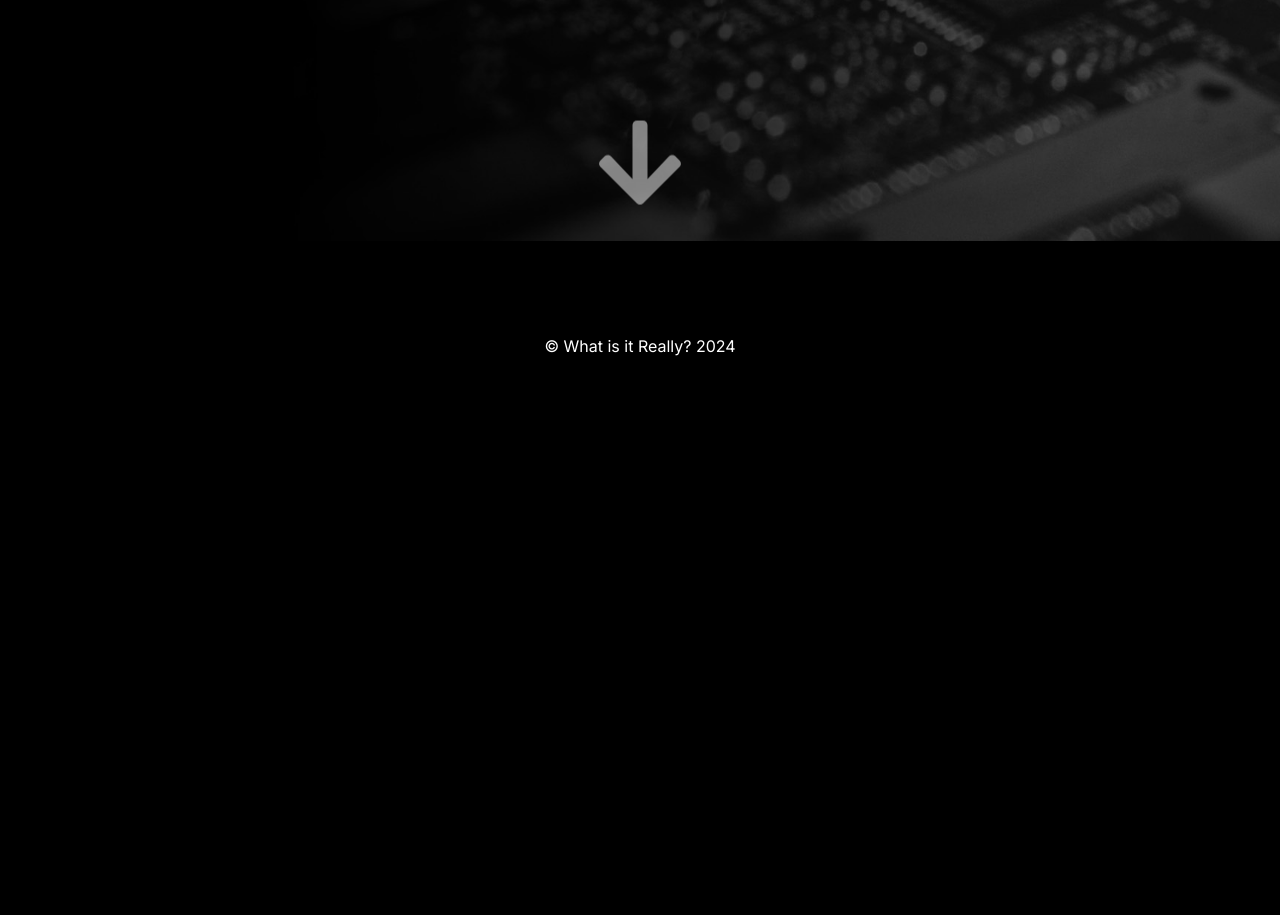
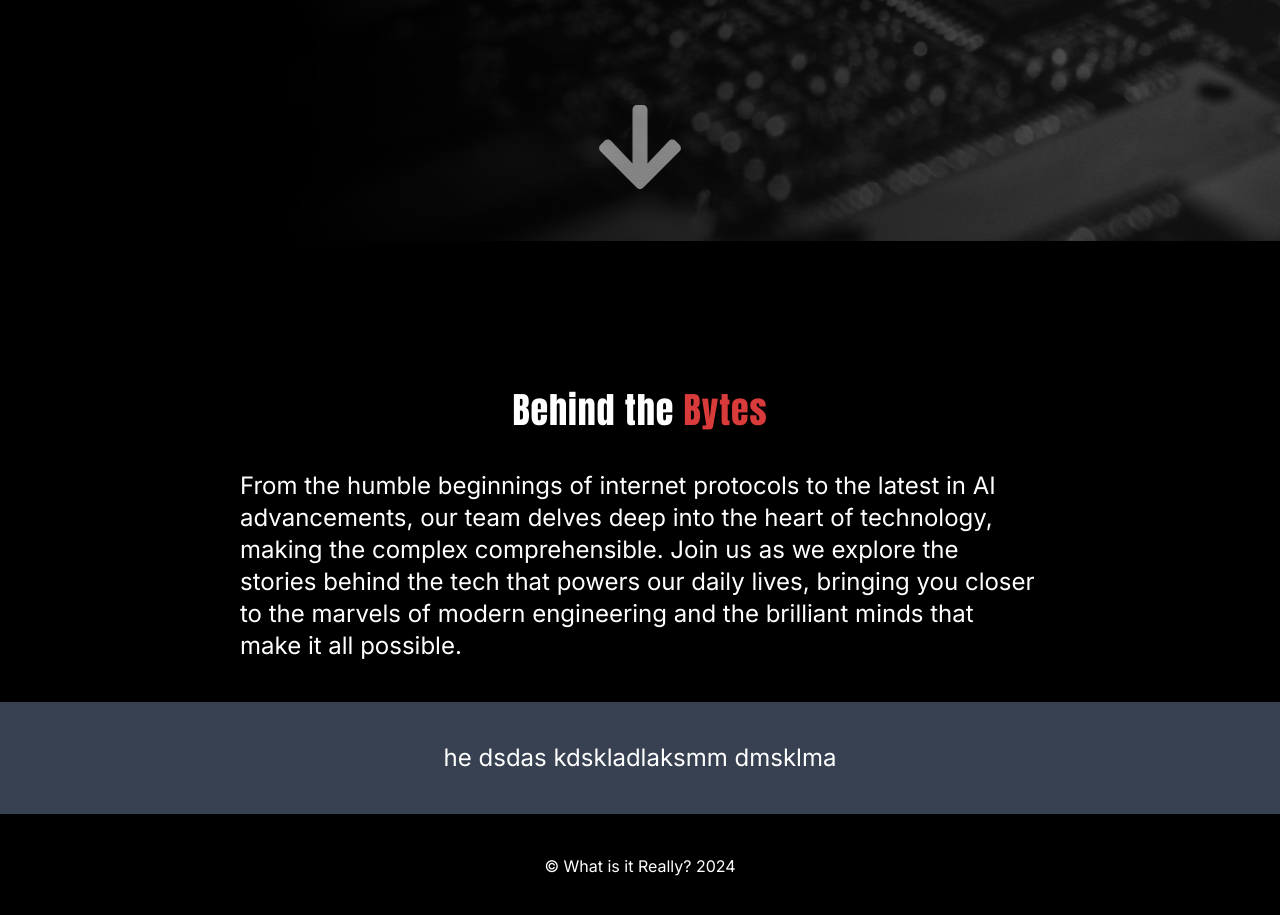
Before and after one commit to ParadiseLost69/what-is-it-really, a Next.js app: page / in a window 1280 px wide. Shown: the part 559-1474 px from the top of the page. Before the commit the page ends 957 px from the top, so only its background shows below. Built offline with nearby package versions, Linux system fonts and the light colour scheme.

Commit message:
Update main page and width adjustments

```diff
--- /dev/null
+++ b/src/app/components/MainPage/MainPageContent.jsx
@@ -0,0 +1,13 @@
+import React from "react";
+
+export default function MainPageContent({ children, bgColor, padding }) {
+  return (
+    <div
+      className={`text-2xl ${bgColor ? bgColor : ""} ${
+        padding ? padding : "p-10"
+      } px-6 lg:px-40 xl:px-60`}
+    >
+      {children}
+    </div>
+  );
+}
--- a/src/app/components/Title.jsx
+++ b/src/app/components/Title.jsx
@@ -1,5 +1,7 @@
 import React from "react";
 
 export default function Title({ children }) {
-  return <h1 className="text-4xl my-5">{children}</h1>;
+  return (
+    <h1 className="text-5xl my-5 font-primary tracking-wide">{children}</h1>
+  );
 }
--- a/src/app/globals.css
+++ b/src/app/globals.css
@@ -7,7 +7,9 @@
   --background-start-rgb: 0, 0, 0;
   --background-end-rgb: 0, 0, 0;
 }
-
+html {
+  scroll-behavior: smooth;
+}
 body {
   color: rgb(var(--foreground-rgb));
   background: linear-gradient(
@@ -16,6 +18,10 @@ body {
       rgb(var(--background-end-rgb))
     )
     rgb(var(--background-start-rgb));
+}
+
+.w-100vh {
+  width: 100vh;
 }
 .mt-25vh {
   margin-top: 25vh;
--- a/src/app/layout.jsx
+++ b/src/app/layout.jsx
@@ -20,15 +20,15 @@ export default function RootLayout({ children }) {
       <body className={inter.className}>
         <div className="flex flex-col items-center min-h-screen px-4">
           {/*NAV MENU FOR SMALL SCREEN */}
-          <nav className="sm:hidden block w-full max-w-screen-2xl px-4 py-8">
+          <nav className="sm:hidden block w-full px-4 py-8">
             <RxHamburgerMenu
               onClick={toggleMenu}
-              className={`z-20 text-4xl transition-all relative hover:cursor-pointer ${
+              className={`z-30 text-4xl transition-all relative hover:cursor-pointer ${
                 isOpen ? "rotate" : ""
               }`}
             />
             <ul
-              className={`flex flex-col z-10 bg-black p-6  ${
+              className={`flex flex-col z-20 bg-black p-6  ${
                 isOpen ? "absolute top-0 left-0 w-full active-nav" : "hidden"
               }`}
             >
@@ -55,7 +55,7 @@ export default function RootLayout({ children }) {
             </ul>
           </nav>
           {/*NAV MENU FOR LARGE SCREEN */}
-          <nav className="w-full max-w-screen-2xl hidden sm:block sm:flex sm:justify-between">
+          <nav className="w-full  hidden sm:block sm:flex sm:justify-between px-4">
             <Link href="/">
               {" "}
               <Image
@@ -113,7 +113,7 @@ export default function RootLayout({ children }) {
           </nav>
 
           {/* Main content area that grows to take available space, if necessary */}
-          <main className="flex-grow w-full max-w-screen-2xl">{children}</main>
+          <main className="flex-grow">{children}</main>
 
           {/* Footer that stays at the bottom */}
           <footer className="w-screen py-4">
--- a/src/app/page.jsx
+++ b/src/app/page.jsx
@@ -4,6 +4,7 @@ import "./globals.css";
 import Link from "next/link";
 import { Inter } from "next/font/google";
 import "./globals.css";
+import MainPageContent from "./components/MainPage/MainPageContent";
 
 const inter = Inter({ subsets: ["latin"], style: "normal" });
 
@@ -56,9 +57,31 @@ export default function Home() {
       </div>
 
       <div className="text-xl mx-1/2 flex justify-center animate-bounce my-20">
-        <a href="#text">
+        <a href="#description">
           <FaArrowDown className="text-white opacity-50 text-4xl text-8xl" />
         </a>
+      </div>
+      <div className=" mt-40 bg-black width-screen " style={{ width: "100vw" }}>
+        <h2
+          id="description"
+          className=" tracking-wide font-primary pt-4 text-center text-4xl"
+        >
+          Behind the <span className="text-secondary">Bytes</span>
+        </h2>
+        <MainPageContent>
+          <p>
+            From the humble beginnings of internet protocols to the latest in AI
+            advancements, our team delves deep into the heart of technology,
+            making the complex comprehensible. Join us as we explore the stories
+            behind the tech that powers our daily lives, bringing you closer to
+            the marvels of modern engineering and the brilliant minds that make
+            it all possible.
+          </p>
+        </MainPageContent>
+
+        <MainPageContent bgColor="bg-gray-700" padding="p-10">
+          <h2 className="text-center">he dsdas kdskladlaksmm dmsklma</h2>
+        </MainPageContent>
       </div>
     </div>
   );
```
